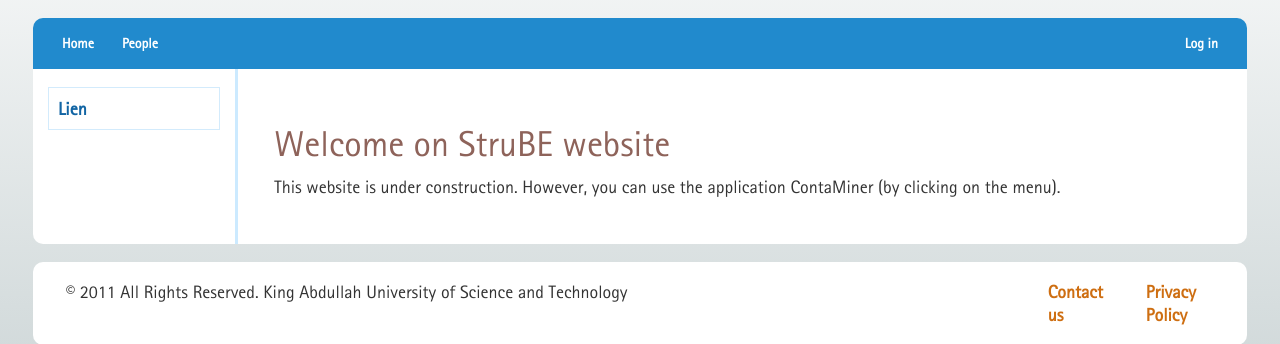
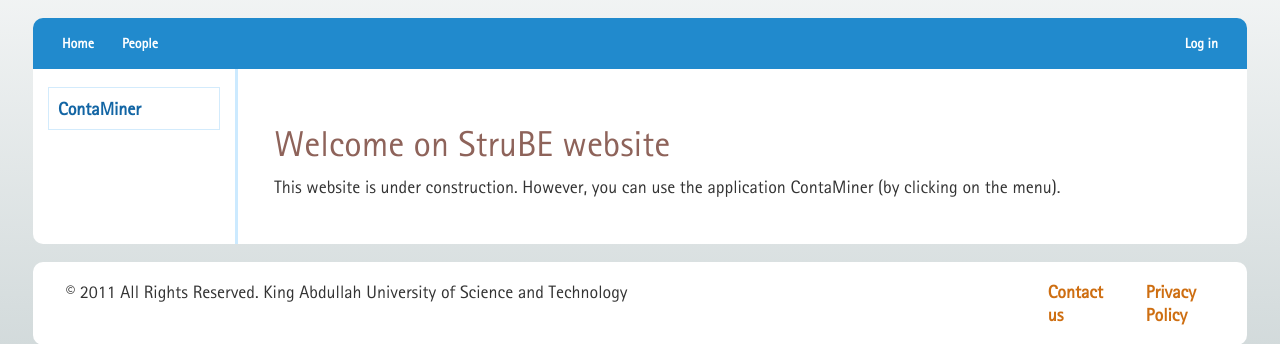
Before and after one commit to StruBE-KAUST/StruBE-website, a Django app: page / in a window 1280 px wide. Shown: the part 166-510 px from the top of the page. Run offline with Django 3.2, Linux system fonts and the light colour scheme; parts of the project's set-up code (start-up, migrations or seed data) failed here and were passed over; some libraries are stand-ins or nearby versions.

Commit message:
Add ContaMiner in the left navigation panel

```diff
--- a/StruBE/templates/apps_list.html
+++ b/StruBE/templates/apps_list.html
@@ -1,3 +1,3 @@
 <ul id="nav-ver" >
-    <li><a href="#">Lien</a></li>
+    <li><a href="{% url 'ContaMiner:home' %}">ContaMiner</a></li>
 </ul>
```
